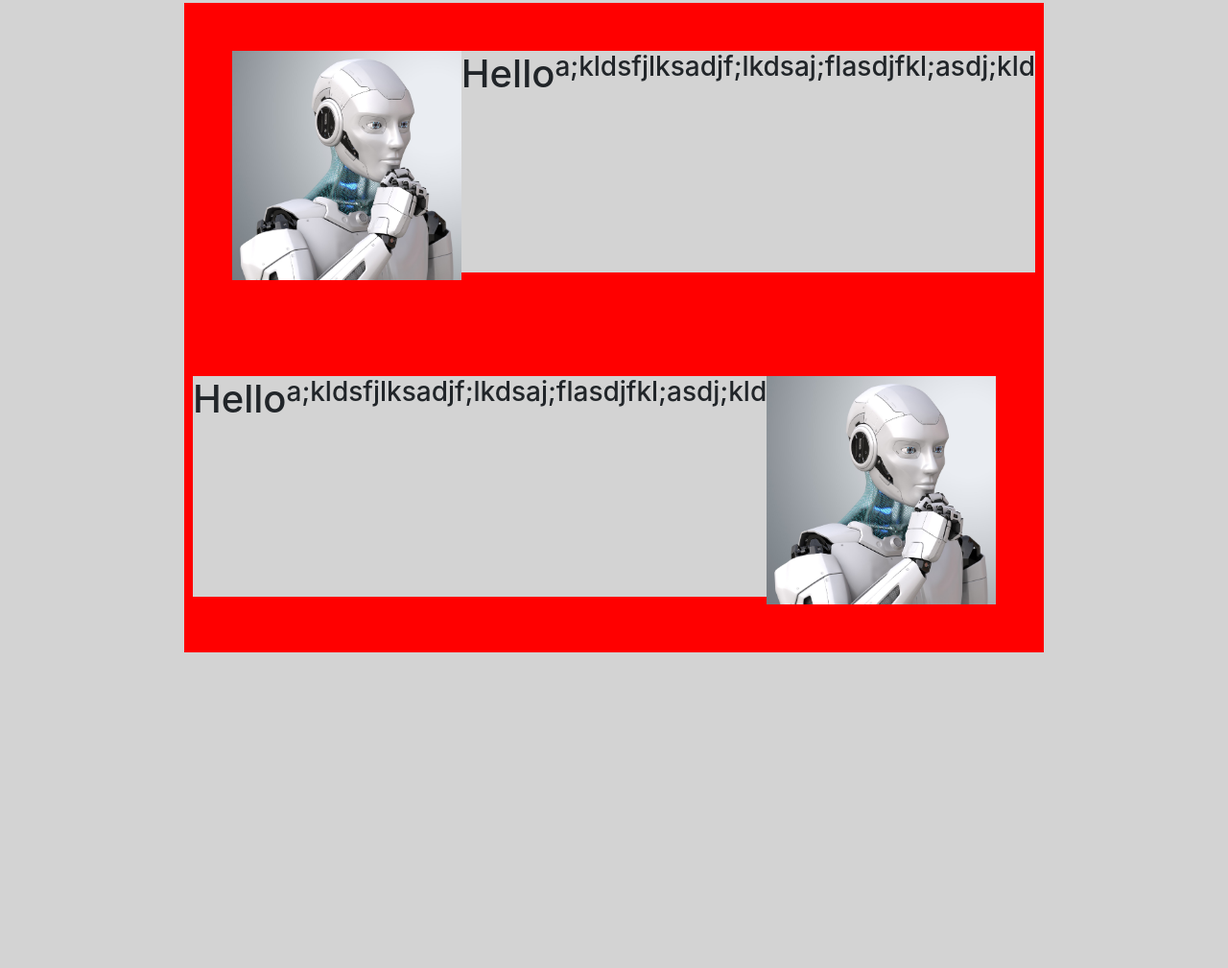
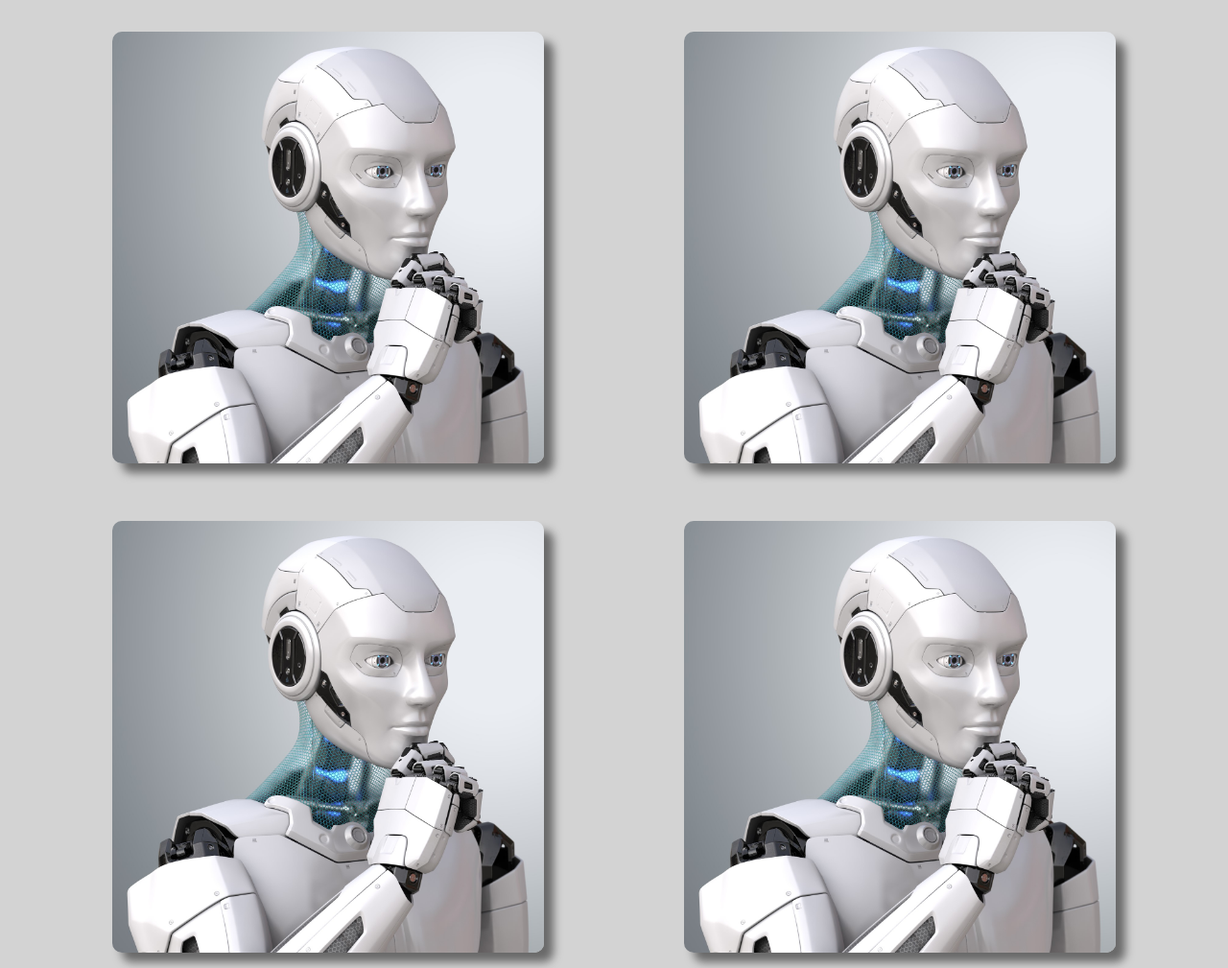
Before and after one commit to lanson19/misha-portfolio, a plain HTML site: page index.html in a window 1280 px wide. Shown: the part 1751-2760 px from the top of the page at 96% size. Before the commit the page ends 2431 px from the top, so only its background shows below. Drawn offline with nearby package versions, Linux system fonts and the light colour scheme.

Commit message:
Worked on overlay for project section

```diff
--- a/css/main.css
+++ b/css/main.css
@@ -5,7 +5,7 @@
 }
 
 body {
-    overflow-x: hidden;
+    /* overflow-x: hidden; */
 }
 /* Navbar Stuff */
 .navbar-brand {
@@ -135,7 +135,6 @@ body {
 }
 
 .project-div {
-    margin: auto;
     text-align: center;
     padding-bottom: 50px;
 }
@@ -144,22 +143,73 @@ body {
     font-size: 80px;
 }
 
-.project {
-    background-color: red;
-    margin: auto;
-    width: 70vw;
+.project-container {
     display: flex;
-    padding: 50px;
+    flex-wrap: wrap;
+    justify-content: space-evenly;
 }
 
-.project img {
-    width: 30%;
+.pic-container {
+    width: 450px;
+    height: 450px;
+    margin: 30px;
+    position: relative;
+    display: inline-block;
 }
 
-.p1 {
-    justify-content: flex-start;
+.pic-container img {
+    display: block;
+    max-width: 100%;
+    max-height: 100%;
+    border-radius: 10px;
 }
 
-.p2 {
-    justify-content: flex-end;
+.pic-overlay {
+    position: absolute;
+    transition: all .3s ease;
+    opacity: 0;
 }
+
+.pic-container:hover .pic-overlay {
+    opacity: .85;
+}
+
+.text {
+    color: white;
+    font-family: sans-serif;
+    position: absolute;
+    top: 50%;
+    left: 50%;
+    transform: translate(-50%, -50%);
+    background-color: grey;
+    font-size: 50px;
+}
+
+.overlay-fade {
+    height: 100%;
+    width: 100%;
+    top: 0;
+    left: 0;
+    background-color: grey;
+    border-radius: 10px;
+    cursor: pointer;
+}
+
+.pic-container:hover .overlay-fade {
+    width: 100%;
+}
+
+
+.pic-container img {
+    -webkit-box-shadow: 10px 10px 10px 0px rgba(0,0,0,0.5);
+    -moz-box-shadow: 10px 10px 10px 0px rgba(0,0,0,0.5);
+    box-shadow: 10px 10px 10px 0px rgba(0,0,0,0.5);
+    transition-duration: .25s;
+}
+
+.pic-container:hover img{
+    -webkit-box-shadow: 0 0 0 0 rgba(0,0,0,0.5);
+    -moz-box-shadow: 0 0 0 0 rgba(0,0,0,0.5);
+    box-shadow: 0 0 0 0px rgba(0,0,0,0.5);
+    transition-duration: .25s;
+}
--- a/index.html
+++ b/index.html
@@ -17,7 +17,6 @@
     <title>Misha Portfolio</title>
 </head>
 <body>
-
     <!-- Front Page -->
     <section class="front-section">
         <!-- Navbar -->
@@ -74,17 +73,46 @@
             <h1>Some Things I've Built.</h1>
         </div>
 
-        <div class="project hide slideLeft p1">
-            <img src="/photos/robot.jpg" alt="">
-            <h1 class="title">Hello</h1>
-            <h3>a;kldsfjlksadjf;lkdsaj;flasdjfkl;asdj;kld</h3>
+        <div class="project-container">
+
+            <div class="pic-container">
+                <img src="/photos/robot.jpg" alt="">
+                <div class="pic-overlay overlay-fade">
+                    <div class="text">
+                        Project 1
+                    </div>
+                </div>
+            </div>
+
+            <div class="pic-container">
+                <img src="/photos/robot.jpg" alt="">
+
+            </div>
+
+            <div class="pic-container">
+                <img src="/photos/robot.jpg" alt="">
+
+            </div>
+
+            <div class="pic-container">
+                <img src="/photos/robot.jpg" alt="">
+
+            </div>
+
+            <div class="pic-container">
+                <img src="/photos/robot.jpg" alt="">
+
+            </div>
+
+            <div class="pic-container">
+                <img src="/photos/robot.jpg" alt="">
+
+            </div>
         </div>
+    </section>
 
-        <div class="project hide slideRight p2">
-            <h1 class="title">Hello</h1>
-            <h3>a;kldsfjlksadjf;lkdsaj;flasdjfkl;asdj;kld</h3>
-            <img src="/photos/robot.jpg" alt="">
-        </div>
+    <!-- Contact Section -->
+    <section class="contact-section">
 
     </section>
 </body>
```
